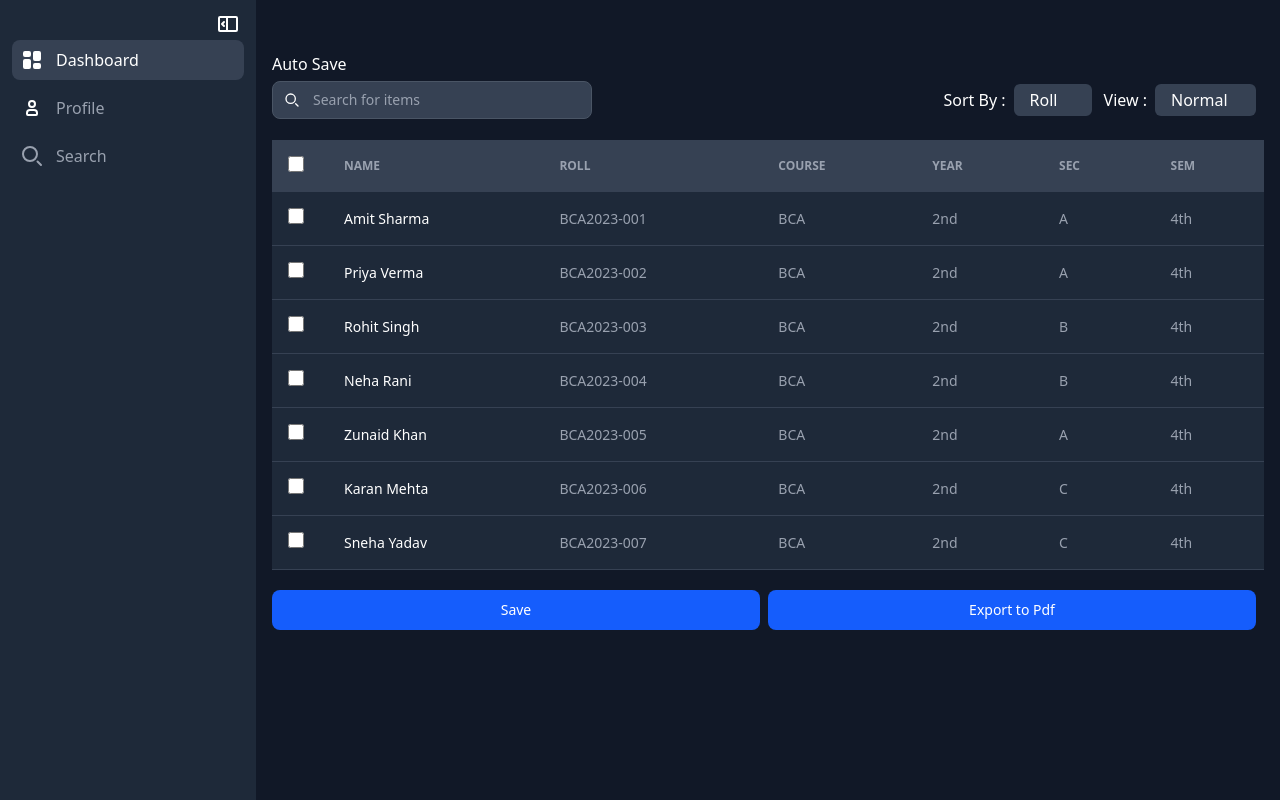
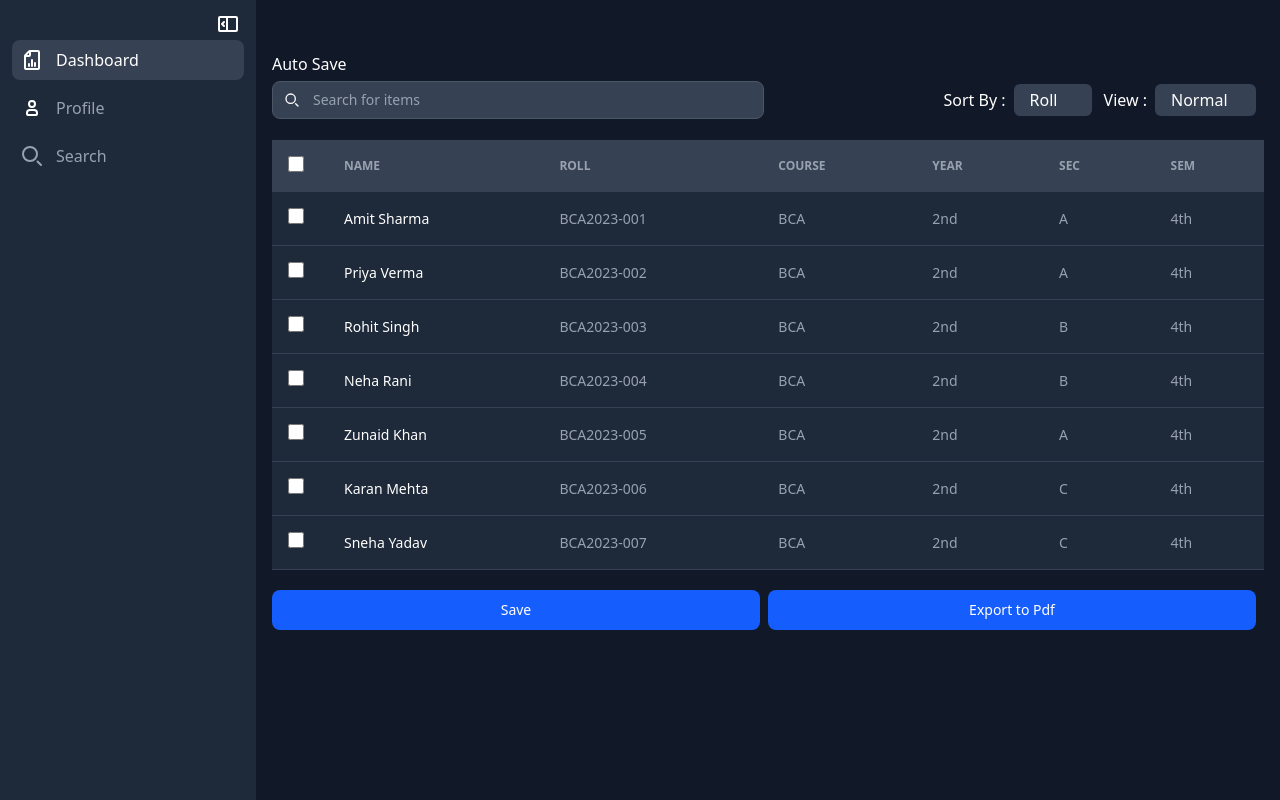
Before and after one commit to zunaiddev/Attendance-system, a React (Vite) app: page /dashboard in a window 1280 px wide. Built offline with nearby package versions, Linux system fonts and the light colour scheme.

Commit message:
make some chnages in search page

```diff
--- a/src/components/FooterMenu.jsx
+++ b/src/components/FooterMenu.jsx
@@ -6,7 +6,7 @@ import ProfileIcon from "./icons/ProfileIcon.jsx";
 function FooterMenu() {
     return (
         <div
-            className="w-full h-10 bg-gray-800 fixed bottom-0 left-0 flex justify-between items-center px-4     py-2 z-40">
+            className="w-full bg-gray-800 fixed bottom-0 left-0 flex justify-between items-center px-4 py-2 z-40">
             <MenuItem to="/dashboard" text="Dashboard" icon={DashboardIcon}/>
             <MenuItem to="/dashboard" text="Profile" icon={ProfileIcon}/>
             <MenuItem to="/dashboard" text="Search" icon={DashboardIcon}/>
@@ -16,12 +16,12 @@ function FooterMenu() {
 
 function MenuItem({text, to, icon: Icon}) {
     return (
-        <NavLink className="group cursor-pointer relative inline-block" to={to}>
+        <NavLink className="cursor-pointer relative flex flex-col justify-center items-center focus:underline" to={to}>
+            <Icon/>
             <span
-                className="hidden group-hover:inline absolute bottom-full bg-gray-800 text-white text-sm px-2 py-1 rounded shadow">
+                className="text-white text-sm">
                  {text}
             </span>
-            <Icon/>
         </NavLink>
 
     )
--- a/src/components/SearchInput.jsx
+++ b/src/components/SearchInput.jsx
@@ -1,16 +1,26 @@
 import SearchIcon from "./icons/SearchIcon.jsx";
-import CloseIcon from "./icons/CloseIcon.jsx";
-import {useState} from "react";
+import {createRef, useState} from "react";
+import CrossIcon from "./icons/CrossIcon.jsx";
 
 function SearchInput({onChange}) {
-    const [isClear, setIsClear] = useState(false);
+    const [isEmpty, setEmpty] = useState(true);
+    const searchRef = createRef();
 
     function clearSearch() {
-        setIsClear(true);
+        searchRef.current.value = "";
+        setEmpty(true);
     }
 
     function handleOnChange(e) {
-        onChange(e.target.value.toLowerCase().trim());
+        let value = e.target.value;
+
+        if (value.length === 0) {
+            setEmpty(true);
+        } else {
+            setEmpty(false);
+        }
+
+        onChange(value.toLowerCase().trim());
     }
 
     return (
@@ -20,12 +30,12 @@ function SearchInput({onChange}) {
                 <SearchIcon className="size-4 text-white"/>
             </div>
             <input type="text"
-                   className="block outline-none p-2 ps-10 text-sm border rounded-lg w-full md:w-80 bg-gray-700 border-gray-600 placeholder-gray-400 text-white focus:ring-blue-500 focus:border-blue-500"
-                   placeholder="Search for items" onChange={handleOnChange}/>
-            {isClear &&
+                   className="outline-none p-2 ps-10 text-sm border rounded-lg w-full bg-gray-700 border-gray-600 placeholder-gray-400 text-white focus:ring-blue-500 focus:border-blue-500"
+                   placeholder="Search for items" onChange={handleOnChange} ref={searchRef}/>
+            {!isEmpty &&
                 <div className="absolute inset-y-0 right-2 flex items-center ps-3 cursor-pointer"
                      onClick={clearSearch}>
-                    <CloseIcon/>
+                    <CrossIcon/>
                 </div>
             }
         </div>
--- /dev/null
+++ b/src/components/SearchResult.jsx
@@ -0,0 +1,30 @@
+import Tag from "./Tag.jsx";
+import PropTypes from 'prop-types';
+import getInitials from "../utils/getInitials.js";
+
+function SearchResult({isLoading, data}) {
+
+    return (
+        <div className="w-full rounded-md border border-blue-300 p-4">
+            <div className={`flex space-x-4 ${isLoading && 'animate-pulse'}`}>
+                <div className="flex justify-center items-center size-10 rounded-full bg-gray-400">
+                    {!isLoading && <span className="text-white font-bold">{getInitials(data.name)}</span>}
+                </div>
+                <div className="flex-1 space-y-2 py-1">
+                    <div className={`${isLoading && "h-2 rounded bg-gray-400"} w-1/3`}>{!isLoading && data.name}</div>
+                    {isLoading ? <div className="h-2 rounded bg-gray-400 w-20"></div> : <Tag text={data.role}/>}
+                </div>
+            </div>
+        </div>
+    );
+}
+
+SearchResult.propTypes = {
+    isLoading: PropTypes.bool,
+    data: PropTypes.shape({
+        name: PropTypes.string,
+        role: PropTypes.string
+    })
+};
+
+export default SearchResult;
--- a/src/components/icons/DashboardIcon.jsx
+++ b/src/components/icons/DashboardIcon.jsx
@@ -1,9 +1,9 @@
 function DashboardIcon({className = "size-6 text-white"}) {
     return (
-        <svg className={className} xmlns="http://www.w3.org/2000/svg" width="24" height="24" fill="currentColor"
-             viewBox="0 0 24 24">
-            <path
-                d="M5 3a2 2 0 0 0-2 2v2a2 2 0 0 0 2 2h4a2 2 0 0 0 2-2V5a2 2 0 0 0-2-2H5Zm14 18a2 2 0 0 0 2-2v-2a2 2 0 0 0-2-2h-4a2 2 0 0 0-2 2v2a2 2 0 0 0 2 2h4ZM5 11a2 2 0 0 0-2 2v6a2 2 0 0 0 2 2h4a2 2 0 0 0 2-2v-6a2 2 0 0 0-2-2H5Zm14 2a2 2 0 0 0 2-2V5a2 2 0 0 0-2-2h-4a2 2 0 0 0-2 2v6a2 2 0 0 0 2 2h4Z"/>
+        <svg className={className} aria-hidden="true" xmlns="http://www.w3.org/2000/svg"
+             width="24" height="24" fill="none" viewBox="0 0 24 24">
+            <path stroke="currentColor" strokeLinecap="round" strokeLinejoin="round" stroke-width="2"
+                  d="M10 3v4a1 1 0 0 1-1 1H5m4 10v-2m3 2v-6m3 6v-3m4-11v16a1 1 0 0 1-1 1H6a1 1 0 0 1-1-1V7.914a1 1 0 0 1 .293-.707l3.914-3.914A1 1 0 0 1 9.914 3H18a1 1 0 0 1 1 1Z"/>
         </svg>
     );
 }
--- a/src/pages/Profile.jsx
+++ b/src/pages/Profile.jsx
@@ -4,6 +4,7 @@ import Button from "../components/Button";
 import InputField from "../components/InputField.jsx";
 import Checkbox from "../components/Checkbox.jsx";
 import UserEditIcon from "../components/icons/UserEditIcon.jsx";
+import getInitials from "../utils/getInitials.js";
 
 function Profile() {
     const [isEditing, setIsEditing] = useState(false);
@@ -33,15 +34,6 @@ function Profile() {
         handleSubmit: handleEmailSubmit,
         formState: {errors: emailErrors, isSubmitting: isEmailSubmitting},
     } = useForm();
-
-    const getInitials = (name) => {
-        return name
-            .split(' ')
-            .map(word => word[0])
-            .join('')
-            .toUpperCase()
-            .slice(0, 2);
-    };
 
     const onSubmit = (data) => {
         setUser(data);
--- a/src/pages/Search.jsx
+++ b/src/pages/Search.jsx
@@ -1,9 +1,26 @@
 import SearchInput from "../components/SearchInput.jsx";
+import SearchResult from "../components/SearchResult.jsx";
 
 function Search() {
+    let data = {
+        name: "Zunaid",
+        role: "Student"
+    }
+
     return (
-        <div className="w-full bg-red-500">
-            <SearchInput/>
+        <div className="w-full flex flex-col gap-6">
+            <div className="w-full">
+                <SearchInput/>
+            </div>
+            <div className="space-y-2">
+                <SearchResult data={data}/>
+                <SearchResult isLoading={true} data={data}/>
+                <SearchResult isLoading={true} data={data}/>
+                <SearchResult isLoading={true} data={data}/>
+                <SearchResult isLoading={true} data={data}/>
+                <SearchResult isLoading={true} data={data}/>
+                <SearchResult isLoading={true} data={data}/>
+            </div>
         </div>
     );
 }
--- /dev/null
+++ b/src/utils/getInitials.js
@@ -0,0 +1,10 @@
+function getInitials(name) {
+    return name
+        .split(' ')
+        .map(word => word[0])
+        .join('')
+        .toUpperCase()
+        .slice(0, 2);
+}
+
+export default getInitials;
```
